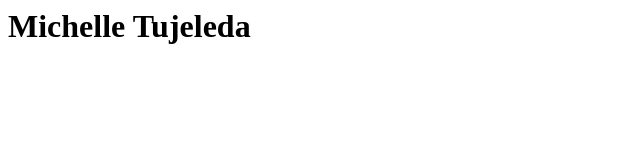
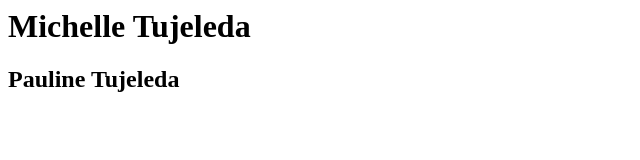
Before and after one commit to michelleann16/michelleann16.github.io, a plain HTML site: page index.html in a window 1280 px wide. Shown: the whole page, without its empty margins (0-640 px from the left). Drawn offline with Linux system fonts and the light colour scheme.

Commit message:
Update index.html

```diff
--- a/index.html
+++ b/index.html
@@ -5,5 +5,6 @@
 </head>
 </body>
   <h1>Michelle Tujeleda</h1>
+  <h2> Pauline Tujeleda</h2>
 </body>
 </html>
```
